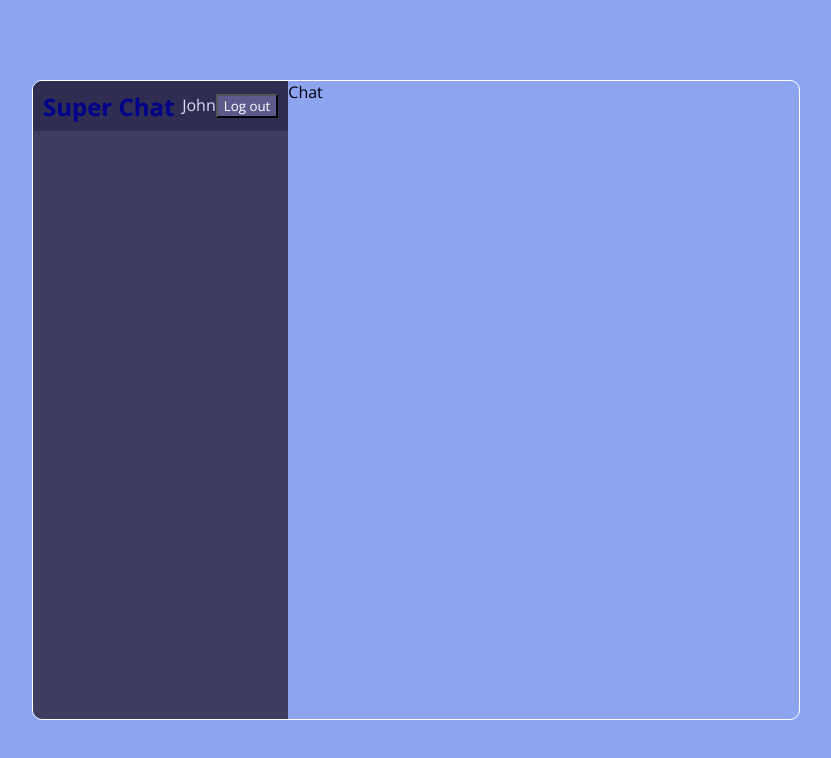
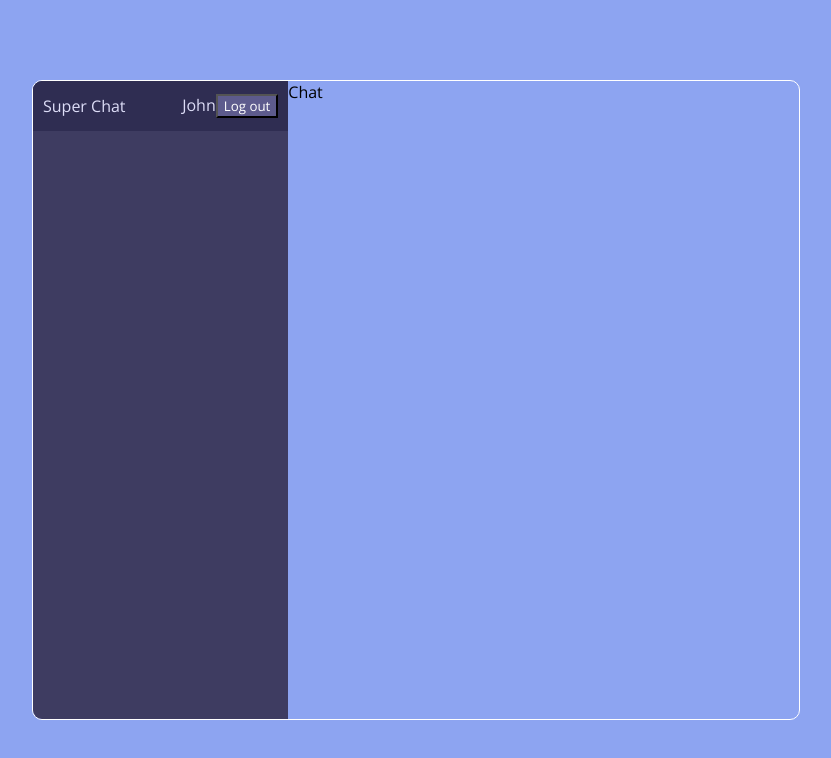
Before and after one commit to KingAJ19/Chat-App, a React (Create React App) app: page / in a window 1280 px wide. Shown: the top 758 px of the page, without its empty margins (224-1055 px from the left). Built offline with nearby package versions, Linux system fonts and the light colour scheme.

Commit message:
style name

```diff
--- a/src/components/Navbar.jsx
+++ b/src/components/Navbar.jsx
@@ -3,7 +3,7 @@ import React from 'react'
 const Navbar = () => {
   return (
     <div className='navbar'>
-      <span className="logo">Super Chat</span>
+      <span className="navLogo">Super Chat</span>
       <div className="user">
         <img src="" alt="" />
         <span>John</span>
```
